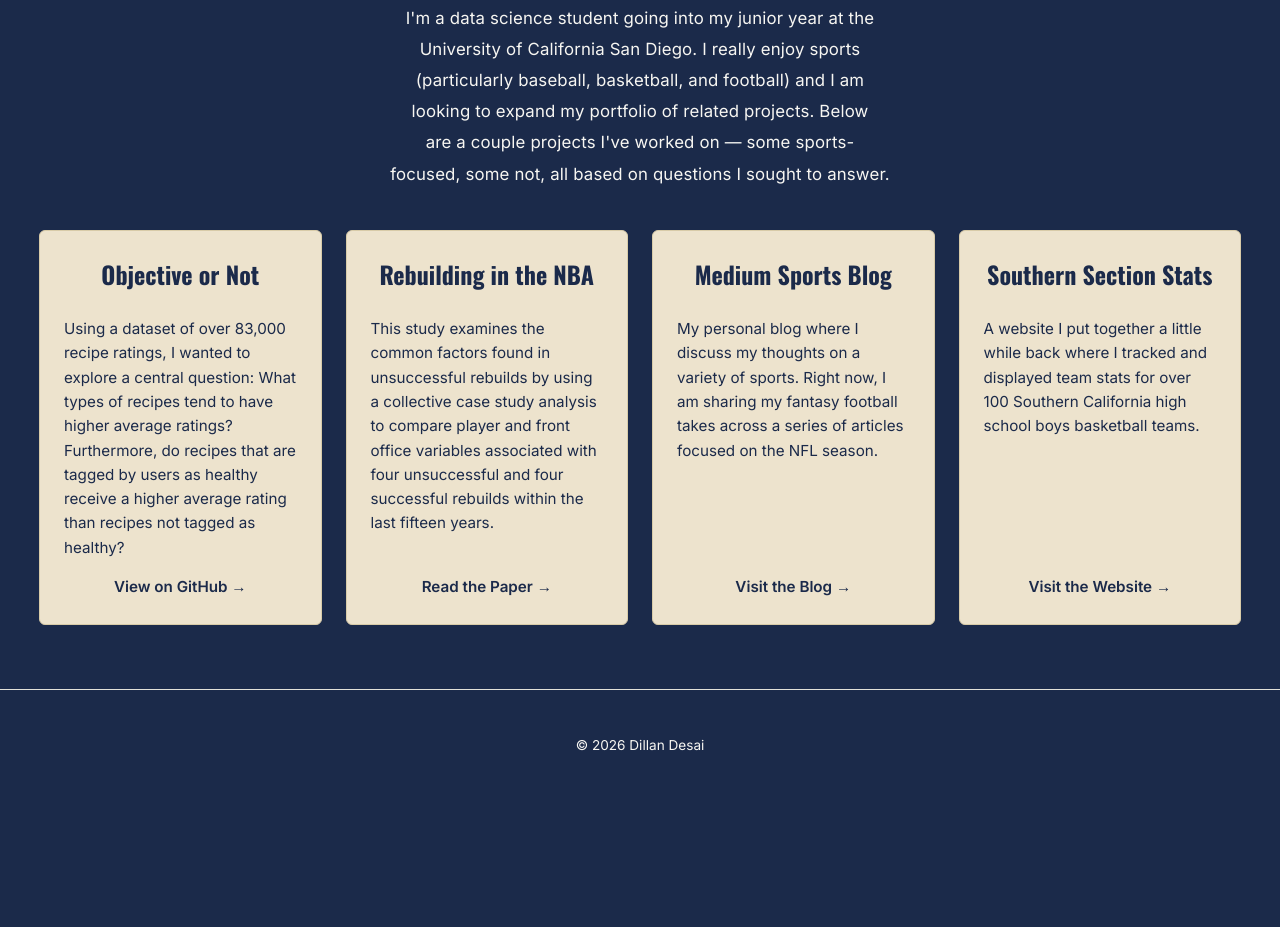
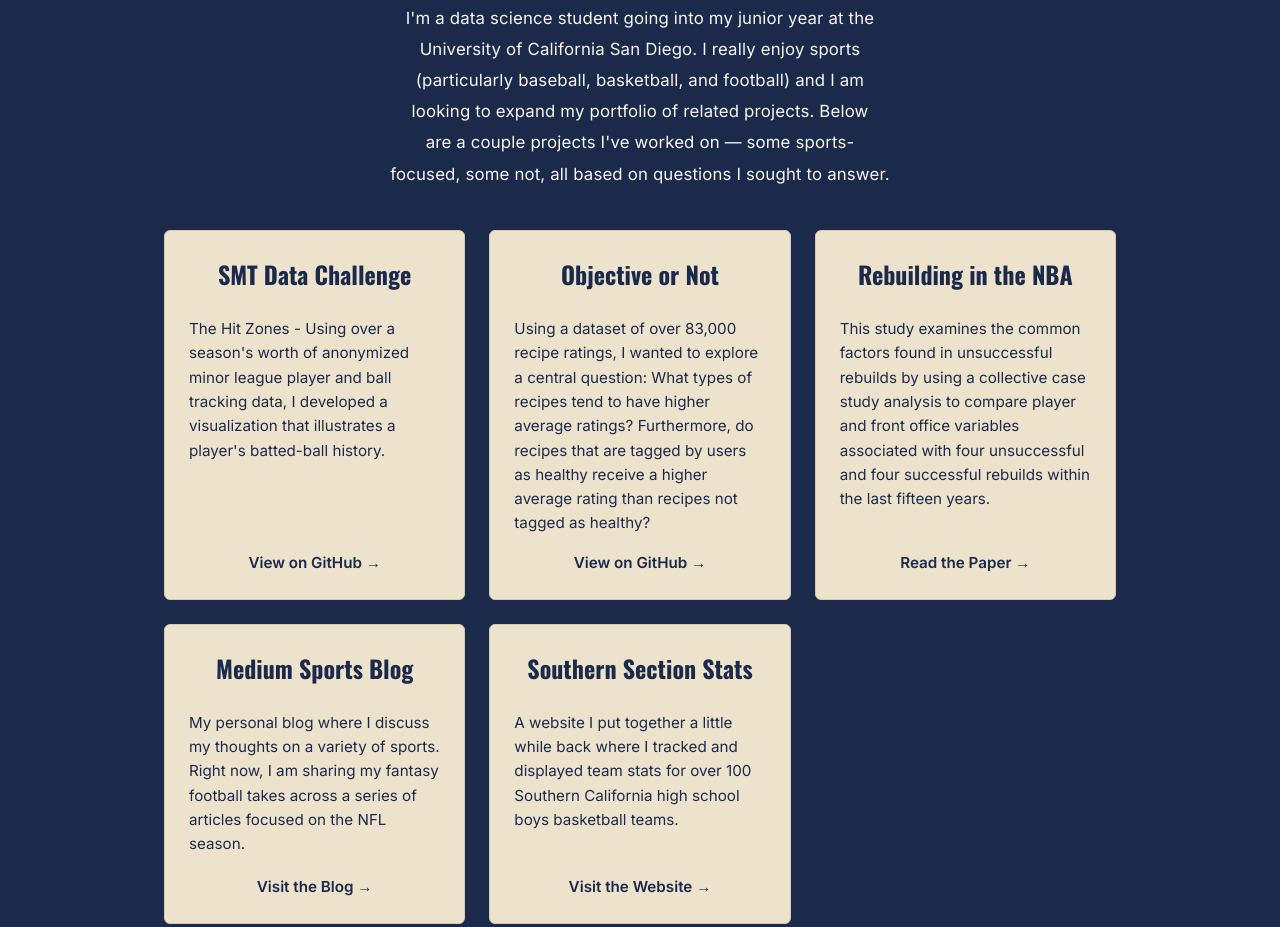
Before and after one commit to DillanD22/portfolio, a plain HTML site: page index.html in a window 1280 px wide. Shown: the part 410-1337 px from the top of the page. Before the commit the page ends 1213 px from the top, so only its background shows below. Drawn offline with nearby package versions, Linux system fonts and the light colour scheme.

Commit message:
added SMT Project

```diff
--- a/index.html
+++ b/index.html
@@ -39,7 +39,19 @@
   <!-- ============ PROJECTS ============ -->
   <section class="projects" id="projects">
 
-    <!-- PROJECT CARD 1: Objective or Not -->
+    <!-- PROJECT CARD 1: SMT Data Challenge -->
+    <article class="card">
+      <h2 class="card-title">SMT Data Challenge</h2>
+      <p class="card-desc">
+        The Hit Zones - Using over a season's worth of anonymized minor league player and ball tracking data,
+        I developed a visualization that illustrates a player's batted-ball history.
+      </p>
+      <a class="card-link" href="https://github.com/DillanD22/2026-SMT-Data-Challenge-Project" target="_blank" rel="noopener">
+        View on GitHub →
+      </a>
+    </article>
+
+    <!-- PROJECT CARD 2: Objective or Not -->
     <article class="card">
       <h2 class="card-title">Objective or Not</h2>
       <p class="card-desc">
@@ -52,7 +64,7 @@
       </a>
     </article>
 
-    <!-- PROJECT CARD 2: High school research paper -->
+    <!-- PROJECT CARD 3: High school research paper -->
     <article class="card">
       <h2 class="card-title">Rebuilding in the NBA</h2>
       <p class="card-desc">
@@ -65,7 +77,7 @@
       </a>
     </article>
 
-    <!-- PROJECT CARD 3: Medium sports blog -->
+    <!-- PROJECT CARD 4: Medium sports blog -->
     <article class="card">
       <h2 class="card-title">Medium Sports Blog</h2>
       <p class="card-desc">
@@ -78,7 +90,7 @@
       </a>
     </article>
 
-    <!-- PROJECT CARD 4: Southern Section Stats Website -->
+    <!-- PROJECT CARD 5: Southern Section Stats Website -->
     <article class="card">
       <h2 class="card-title">Southern Section Stats</h2>
       <p class="card-desc">
--- a/style.css
+++ b/style.css
@@ -98,11 +98,11 @@ a:focus-visible, button:focus-visible { outline: 2px solid var(--amber); outline
 
 /* ============ PROJECTS GRID ============ */
 .projects {
-  max-width: 1250px;
+  max-width: 1000px;
   margin: 1rem auto 4rem;
   padding: 0 1.5rem;
   display: grid;
-  grid-template-columns: repeat(4, 1fr);
+  grid-template-columns: repeat(3, 1fr);
   justify-content: center;
   gap: 1.5rem;
 }
```
